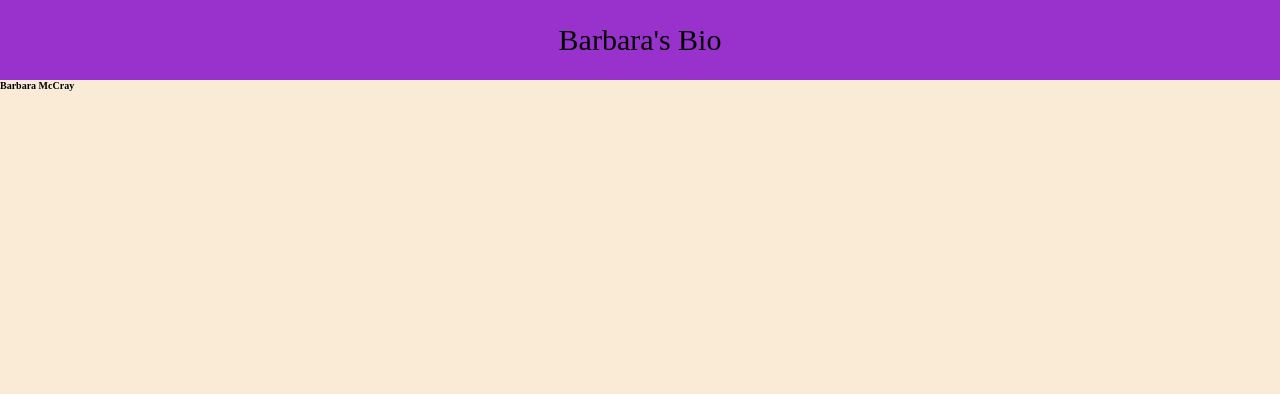
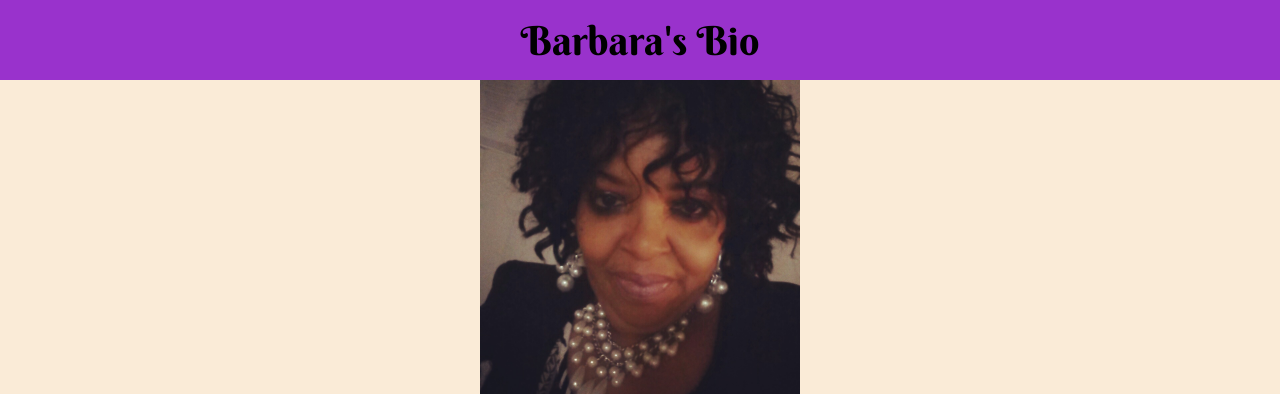
Before and after one commit to Barbara57/my_bio, a plain HTML site: page index.html in a window 1280 px wide. Shown: the top 394 px of the page. Drawn offline with Linux system fonts and the light colour scheme.

Commit message:
added flexbox,h1,picture to html & css

```diff
--- a/index.html
+++ b/index.html
@@ -3,14 +3,27 @@
     <head>
         <meta charset="utf-8">
         <meta name="viewport"  content="width=device-width, initial-scale=1">
+
         <link rel="stylesheet"  type="text/css"  href="primary.css">
+
+        <link href="https://fonts.googleapis.com/css?family=Berkshire+Swash" rel="stylesheet">
+
     </head>
     <body>
         <header>
             Barbara's Bio
         </header>
-            <h1>
-                Barbara McCray
-        </h1>
+
+            <div class="photo_lineup">
+
+                <img id="main_photo"  src="IMAGES/IMG_20150310_073725.jpg" alt="my photo">
+
+                <h1>
+                    Barbara McCray
+                </h1>
+
+            </div>
+
+
     </body>
 </html>
--- a/primary.css
+++ b/primary.css
@@ -18,6 +18,32 @@ header
     align-items: center;
     height: 10vh;
     background-color: darkorchid;
+    font-size: 4rem;
+    font-family: 'Berkshire Swash', cursive;
+}
+
+h1
+{
+
     font-size: 3rem;
 
 }
+
+
+
+
+#main_photo{
+
+
+    height: 320px;
+
+}
+
+
+.photo_lineup{
+
+       display: flex;
+    flex-direction: column;
+    justify-content: center;
+    align-items: center;
+}
```
Also changed, not shown: IMAGES/IMG_20150310_073725.jpg (added).
